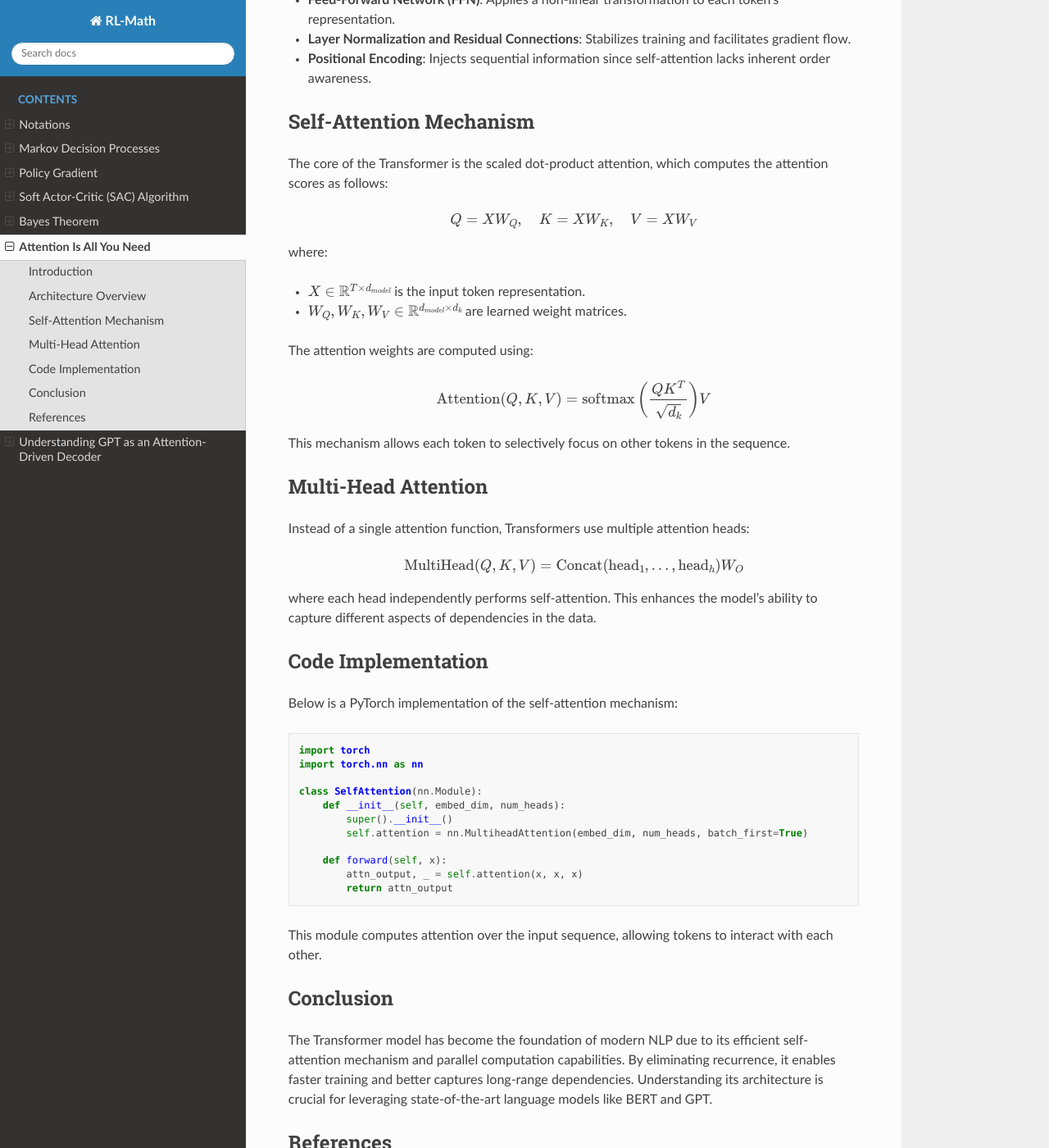
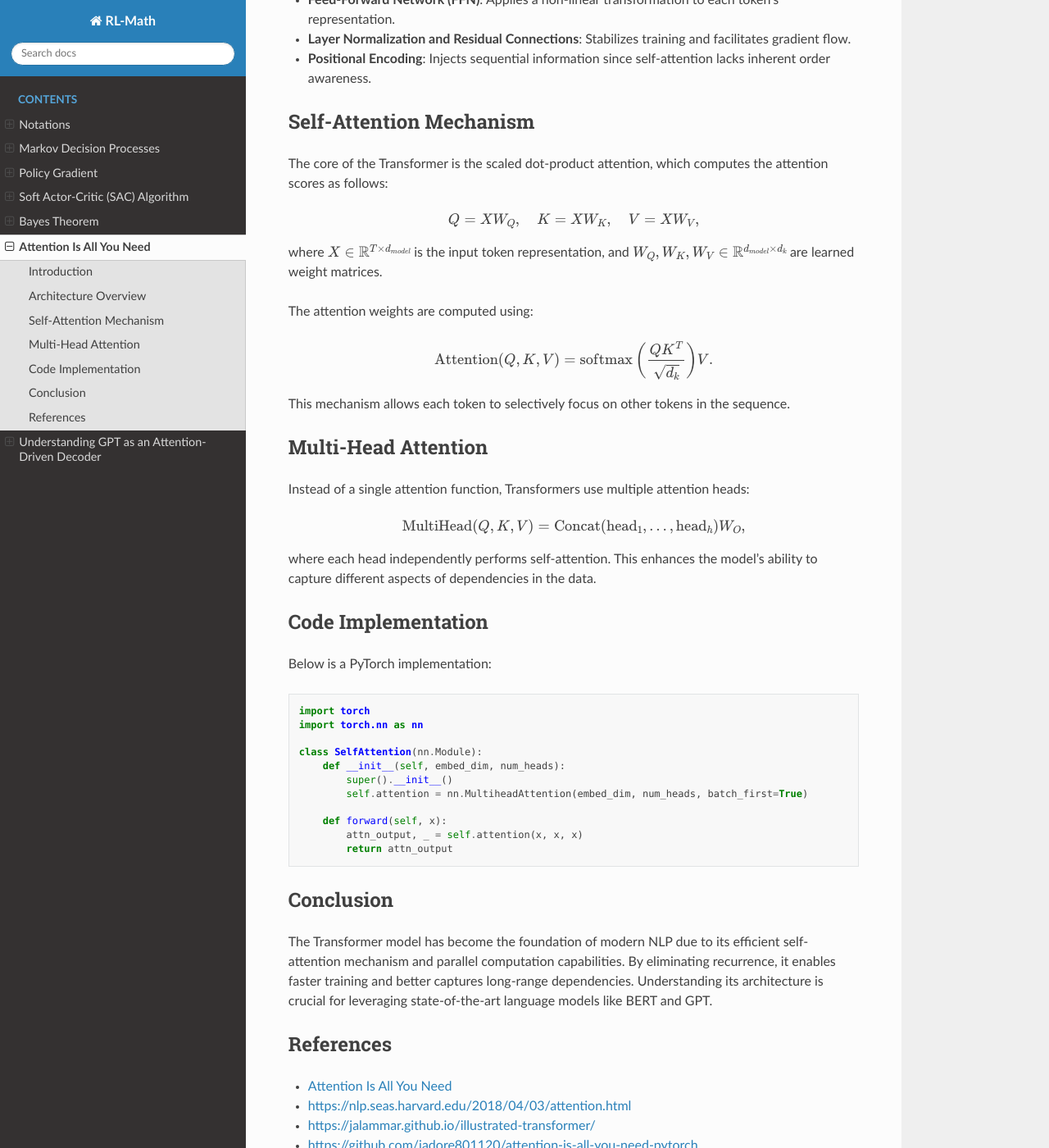
Before and after one commit to boyin96/Reinforcement-Learning-Math, a Sphinx documentation site: the page built from docs/source/attention.rst, in a window 1280 px wide and 1400 px high, scrolled down 716 px. Shown: the whole window at 82% size. Built offline with Sphinx 7.4.7 and the Read the Docs theme 3.1.0, drawn with Linux system fonts in a browser that asks for light colours; formulas are drawn with MathJax 3.

Commit message:
Update attention.rst

```diff
--- a/docs/source/attention.rst
+++ b/docs/source/attention.rst
@@ -27,17 +27,14 @@ The core of the Transformer is the scaled dot-product attention, which computes
 
 .. math::
 
-   Q = XW_Q, \quad K = XW_K, \quad V = XW_V
+   Q = XW_Q, \quad K = XW_K, \quad V = XW_V,
 
-where:
-
-- :math:`X \in \mathbb{R}^{T \times d_{model}}` is the input token representation.
-- :math:`W_Q, W_K, W_V \in \mathbb{R}^{d_{model} \times d_k}` are learned weight matrices.
+where :math:`X \in \mathbb{R}^{T \times d_{model}}` is the input token representation, and :math:`W_Q, W_K, W_V \in \mathbb{R}^{d_{model} \times d_k}` are learned weight matrices.
 
 The attention weights are computed using:
 
 .. math::
-   \text{Attention}(Q, K, V) = \text{softmax}\left(\frac{QK^T}{\sqrt{d_k}}\right)V
+   \text{Attention}(Q, K, V) = \text{softmax}\left(\frac{QK^T}{\sqrt{d_k}}\right)V.
 
 This mechanism allows each token to selectively focus on other tokens in the sequence.
 
@@ -46,13 +43,13 @@ Multi-Head Attention
 Instead of a single attention function, Transformers use multiple attention heads:
 
 .. math::
-   \text{MultiHead}(Q, K, V) = \text{Concat}(\text{head}_1, \dots, \text{head}_h)W_O
+   \text{MultiHead}(Q, K, V) = \text{Concat}(\text{head}_1, \dots, \text{head}_h)W_O,
 
 where each head independently performs self-attention. This enhances the model’s ability to capture different aspects of dependencies in the data.
 
 Code Implementation
 --------------------
-Below is a PyTorch implementation of the self-attention mechanism:
+Below is a PyTorch implementation:
 
 .. code-block:: python
 
@@ -68,8 +65,6 @@ Below is a PyTorch implementation of the self-attention mechanism:
            attn_output, _ = self.attention(x, x, x)
            return attn_output
 
-This module computes attention over the input sequence, allowing tokens to interact with each other.
-
 Conclusion
 -----------
 The Transformer model has become the foundation of modern NLP due to its efficient self-attention mechanism and parallel computation capabilities. By eliminating recurrence, it enables faster training and better captures long-range dependencies. Understanding its architecture is crucial for leveraging state-of-the-art language models like BERT and GPT.
```
